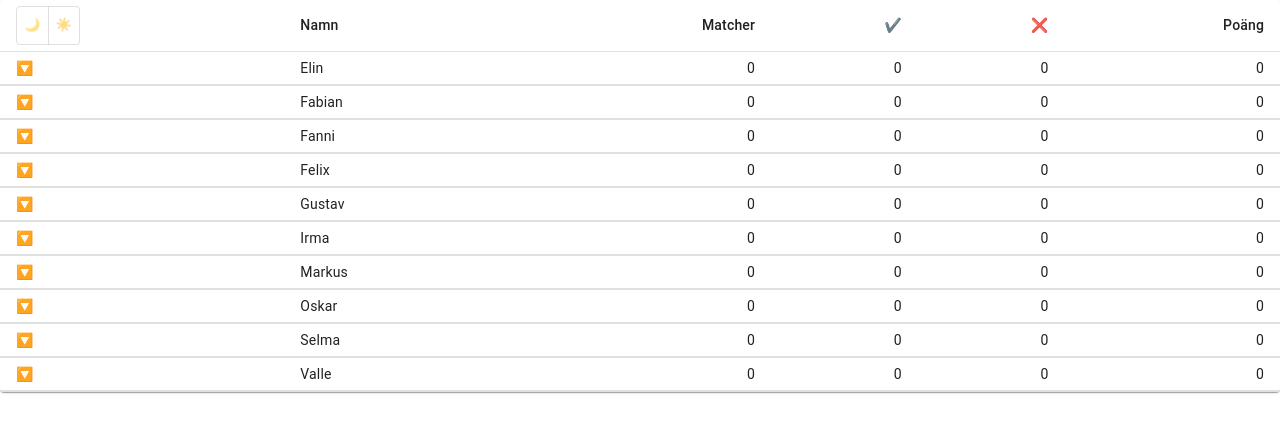
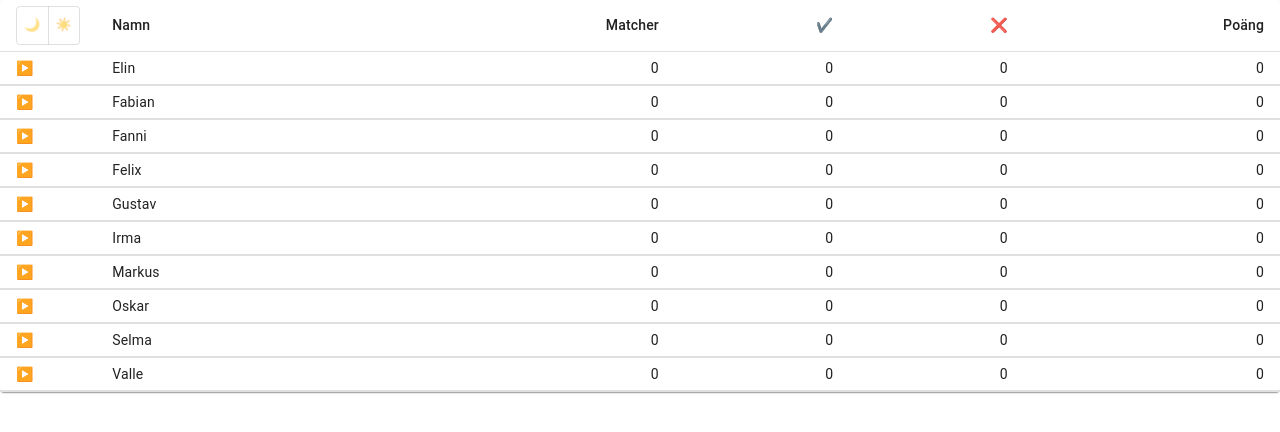
Before and after one commit to g-lowen/spela-pa-sparet, a React (Create React App) app: page / in a window 1280 px wide. Shown: the top 432 px of the page. Built offline with nearby package versions, Linux system fonts and the light colour scheme.

Commit message:
add transition to the expand button

```diff
--- a/src/components/DataTable.tsx
+++ b/src/components/DataTable.tsx
@@ -41,7 +41,7 @@ export default function DataTable() {
         <Table aria-label="collapsible table" size="small">
           <TableHead>
             <TableRow>
-              <TableCell>
+              <TableCell sx={{ width: "80px" }}>
                 <ToggleButtonGroup
                   size="small"
                   exclusive
--- a/src/components/Row.tsx
+++ b/src/components/Row.tsx
@@ -27,7 +27,21 @@ export function Row(props: { row: ReturnType<typeof createRowData> }) {
   return (
     <>
       <TableRow onClick={handleClick} sx={{ cursor: "pointer" }}>
-        <TableCell>{open ? "🔼" : "🔽"}</TableCell>
+        <TableCell sx={{ maxWidth: "100px" }}>
+          <Box sx={{ display: "flex" }}>
+            <Box
+              sx={{
+                alignItems: "center",
+                display: "flex",
+                justifyContent: "center",
+                transform: open ? "rotate(90deg)" : "rotate(0deg)",
+                transition: "transform 0.3s ease-in-out"
+              }}
+            >
+              ▶️
+            </Box>
+          </Box>
+        </TableCell>
         <TableCell component="th" scope="row">
           {row.name}
         </TableCell>
```
